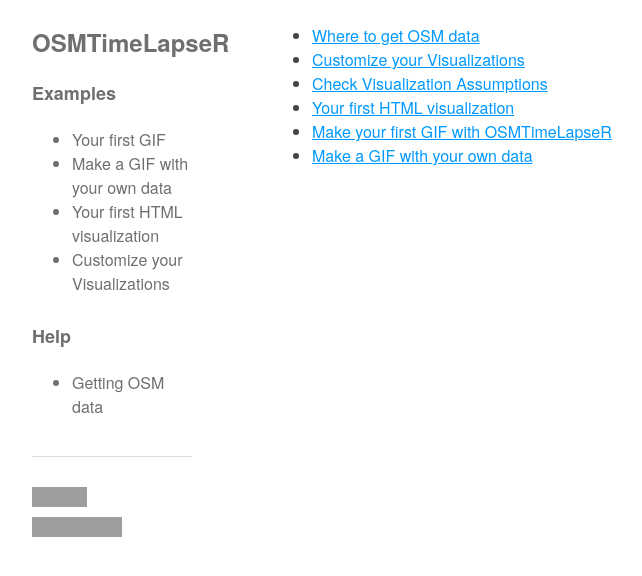
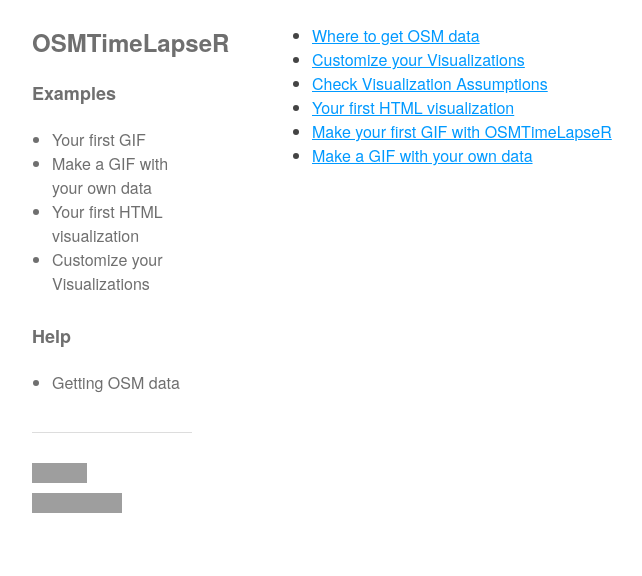
Before and after one commit to prabhasp/OSMTimeLapseR, a Jekyll site: the page built from examples.html, in a window 1280 px wide. Shown: the top 576 px of the page, without its empty margins (138-780 px from the left). Built offline with Jekyll 4.4.1, drawn with Linux system fonts in a browser that asks for light colours; grey boxes are pictures that could not be loaded.

Commit message:
Spacing for css + reduce padding on sidebar uls

```diff
--- a/_includes/style.css
+++ b/_includes/style.css
@@ -11,6 +11,10 @@
   font-family: "HelveticaNeue", "Helvetica Neue", Helvetica, Arial, sans-serif;
   font-weight: bold;
 }
+#sidebar ul {
+  padding-left: 20px;
+}
+
 /* Following from http://kevinburke.bitbucket.org/markdowncss/markdown.css */
 body {
   color: #444444;
```
Lines whose indentation alone changed are shown as unchanged.
